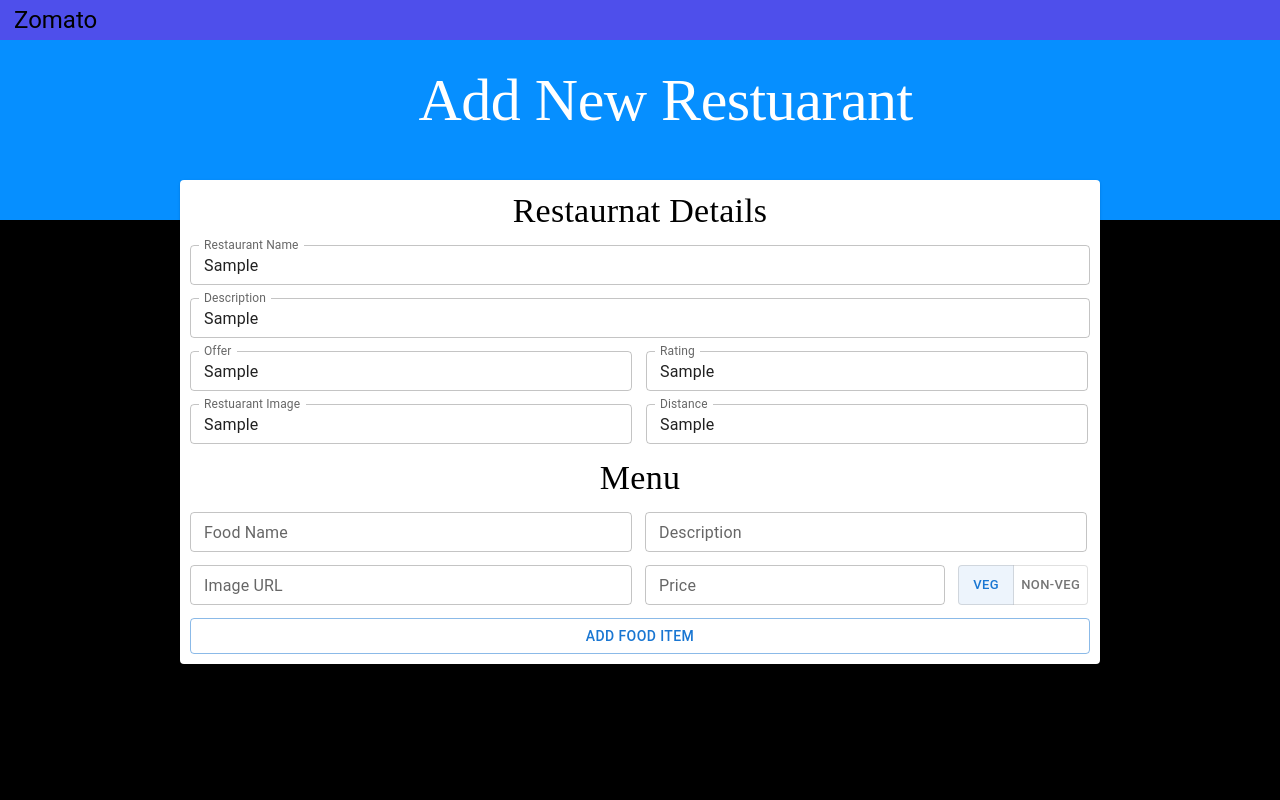
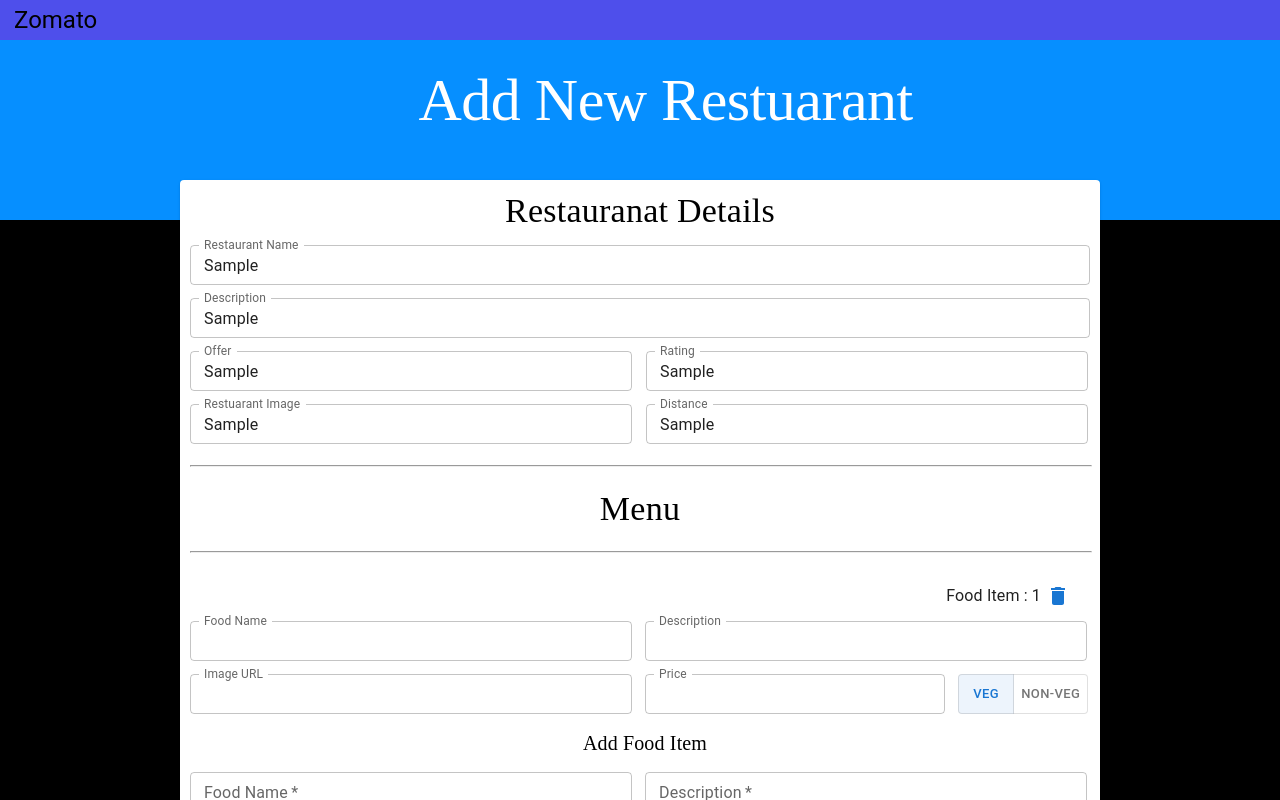
Before and after one commit to prakhar-chandrakar/zomato_clone, a React (Vite) app in the folder admin-side/: page /addRestaurant in a window 1280 px wide. Both pictures are taken after typing "Sample", "Sample", "Sample", "Sample", "Sample", "Sample" into the empty fields and a click on the button "ADD FOOD ITEM". Shown: the top 800 px of the page. Built offline with nearby package versions, Linux system fonts and the light colour scheme; no server answers.

Commit message:
added hook in addRestaurant

```diff
--- a/admin-side/src/components/AddRstaurant.jsx
+++ b/admin-side/src/components/AddRstaurant.jsx
@@ -6,13 +6,32 @@ import {
   ToggleButtonGroup,
   Typography,
 } from "@mui/material";
+import DeleteIcon from "@mui/icons-material/Delete";
+import { useState } from "react";
 
 function AddRestaurant() {
+  const [restaurant, setRestarant] = useState({
+    title: "",
+    description: "",
+    offer: "",
+    rating: "",
+    distance: "",
+    imageURL: "",
+    foodList: [],
+  });
+  console.log(restaurant.foodList);
+  const UpdateRestaurant = (target, value) => {
+    setRestarant((restaurant) => ({
+      ...restaurant,
+      [target]: value,
+    }));
+  };
+
   return (
-    <>
+    <div>
       <BlueHeader />
-      <AddCard />
-    </>
+      <AddCard UpdateRestaurant={UpdateRestaurant} />
+    </div>
   );
 }
 
@@ -55,7 +74,39 @@ function BlueHeader() {
   );
 }
 
-function AddCard() {
+function AddCard({ UpdateRestaurant }) {
+  const [foodList, setFoodList] = useState([]);
+  const [type, setType] = useState("veg");
+  const [foodItem, setFoodItem] = useState({
+    id: 1,
+    // foodName: "",
+    description: "",
+    imageLink: "",
+    price: "",
+    type: type,
+  });
+
+  const UpdateFoodItem = (target, value) => {
+    setFoodItem({
+      ...foodItem,
+      [target]: value,
+    });
+  };
+  const handleTypeChange = (event) => {
+    setType(event);
+    UpdateFoodItem("type", event);
+  };
+
+  const handleAddFoodItem = () => {
+    const updatedList = [...foodList, foodItem];
+    setFoodList(updatedList);
+    setFoodItem({
+      ...foodItem,
+      id: foodItem.id + 1,
+    });
+  };
+  console.log(foodList);
+
   return (
     <>
       <div
@@ -83,20 +134,38 @@ function AddCard() {
               fontFamily: "Times New Roman, sans-serif",
             }}
           >
-            Restaurnat Details
+            Restauranat Details
           </Typography>
-          <TextField label="Restaurant Name" size="small"></TextField>
-          <TextField label="Description" size="small"></TextField>
+          <TextField
+            label="Restaurant Name"
+            size="small"
+            onChange={(e) => {
+              UpdateRestaurant("title", e.target.value);
+            }}
+          ></TextField>
+          <TextField
+            label="Description"
+            size="small"
+            onChange={(e) => {
+              UpdateRestaurant("description", e.target.value);
+            }}
+          ></TextField>
           <div style={{ display: "flex", gap: 14 }}>
             <TextField
               label="Offer"
               size="small"
               style={{ width: 442 }}
+              onChange={(e) => {
+                UpdateRestaurant("offer", e.target.value);
+              }}
             ></TextField>
             <TextField
               label="Rating"
               size="small"
               style={{ width: 442 }}
+              onChange={(e) => {
+                UpdateRestaurant("rating", e.target.value);
+              }}
             ></TextField>
           </div>
           <div style={{ display: "flex", gap: 14 }}>
@@ -104,13 +173,20 @@ function AddCard() {
               label="Restuarant Image"
               size="small"
               style={{ width: 442 }}
+              onChange={(e) => {
+                UpdateRestaurant("imageURL", e.target.value);
+              }}
             ></TextField>
             <TextField
               label="Distance"
               size="small"
               style={{ width: 442 }}
+              onChange={(e) => {
+                UpdateRestaurant("distance", e.target.value);
+              }}
             ></TextField>
           </div>
+          <hr style={{ width: "100%" }}></hr>
           <Typography
             align="center"
             variant="h4"
@@ -122,33 +198,70 @@ function AddCard() {
           >
             Menu
           </Typography>
+          <hr style={{ width: "100%" }}></hr>
+          {foodList.map((food, index) => {
+            console.log("hii");
+            return <FoodCard food={food} key={index} />;
+          })}
+          <Typography
+            align="center"
+            variant="h6"
+            style={{
+              paddingLeft: 10,
+              fontWeight: 500,
+              color: "black",
+              fontFamily: "Times New Roman, sans-serif",
+            }}
+          >
+            Add Food Item
+          </Typography>
           <div style={{ display: "flex", gap: 13 }}>
             <TextField
+              required={true}
               label="Food Name"
               size="small"
               style={{ width: 442 }}
+              onChange={(e) => {
+                UpdateFoodItem("foodName", e.target.value);
+              }}
             ></TextField>
             <TextField
+              required={true}
               label="Description"
               size="small"
               style={{ width: 442 }}
+              onChange={(e) => {
+                UpdateFoodItem("description", e.target.value);
+              }}
             ></TextField>
           </div>
           <div style={{ display: "flex", gap: 13 }}>
             <TextField
               label="Image URL"
               size="small"
+              required={true}
               style={{ width: 442 }}
+              onChange={(e) => {
+                UpdateFoodItem("imageLink", e.target.value);
+              }}
             ></TextField>
             <TextField
+              required={true}
               label="Price"
               size="small"
               style={{ width: 300 }}
+              onChange={(e) => {
+                UpdateFoodItem("price", e.target.value);
+              }}
             ></TextField>
             <ToggleButtonGroup
               color="primary"
-              value={"veg"}
+              value={type}
+              onChange={(e) => {
+                handleTypeChange(e.target.value);
+              }}
               exclusive
+              required={true}
               aria-label="Platform"
               size="small"
             >
@@ -157,11 +270,78 @@ function AddCard() {
             </ToggleButtonGroup>
           </div>
 
-          <Button variant={"outlined"}>Add Food Item</Button>
+          <Button variant={"outlined"} onClick={handleAddFoodItem}>
+            Add Food Item
+          </Button>
+          <Button variant="contained">Add Restuarant</Button>
         </Card>
       </div>
     </>
   );
 }
 
+function FoodCard(props) {
+  const { food } = props;
+  return (
+    <>
+      <div
+        style={{
+          marginTop: 10,
+          display: "flex",
+          justifyContent: "flex-end",
+        }}
+      >
+        <Typography align="right">Food Item : {food.id}</Typography>
+
+        <Button style={{ margin: 0, padding: 0, marginLeft: -15 }}>
+          <DeleteIcon />
+        </Button>
+      </div>
+
+      <div style={{ display: "flex", gap: 13 }}>
+        <TextField
+          InputLabelProps={{ shrink: true }}
+          label="Food Name"
+          size="small"
+          value={food.foodName}
+          style={{ width: 442 }}
+        ></TextField>
+        <TextField
+          InputLabelProps={{ shrink: true }}
+          label="Description"
+          size="small"
+          value={food.description}
+          style={{ width: 442 }}
+        ></TextField>
+      </div>
+      <div style={{ display: "flex", gap: 13 }}>
+        <TextField
+          InputLabelProps={{ shrink: true }}
+          label="Image URL"
+          size="small"
+          value={food.imageLink}
+          style={{ width: 442 }}
+        ></TextField>
+        <TextField
+          InputLabelProps={{ shrink: true }}
+          label="Price"
+          size="small"
+          value={food.price}
+          style={{ width: 300 }}
+        ></TextField>
+        <ToggleButtonGroup
+          InputLabelProps={{ shrink: true }}
+          color="primary"
+          value={food.type}
+          exclusive
+          aria-label="Platform"
+          size="small"
+        >
+          <ToggleButton value="veg">&nbsp; Veg &nbsp;</ToggleButton>
+          <ToggleButton value="nonVeg">Non-Veg</ToggleButton>
+        </ToggleButtonGroup>
+      </div>
+    </>
+  );
+}
 export default AddRestaurant;
--- a/admin-side/src/store/atoms/restaurant.js
+++ b/admin-side/src/store/atoms/restaurant.js
@@ -4,6 +4,6 @@ export const restaurantState = atom({
   key: "restaurantState",
   default: {
     isLoadind: true,
-    restaurant: null,
+    restaurant: {},
   },
 });
```
Also changed, not shown: admin-side/src/store/selectors/restuarant.js (+11 -0 lines), 1 other file (tests, documents, lock files or other folders).
